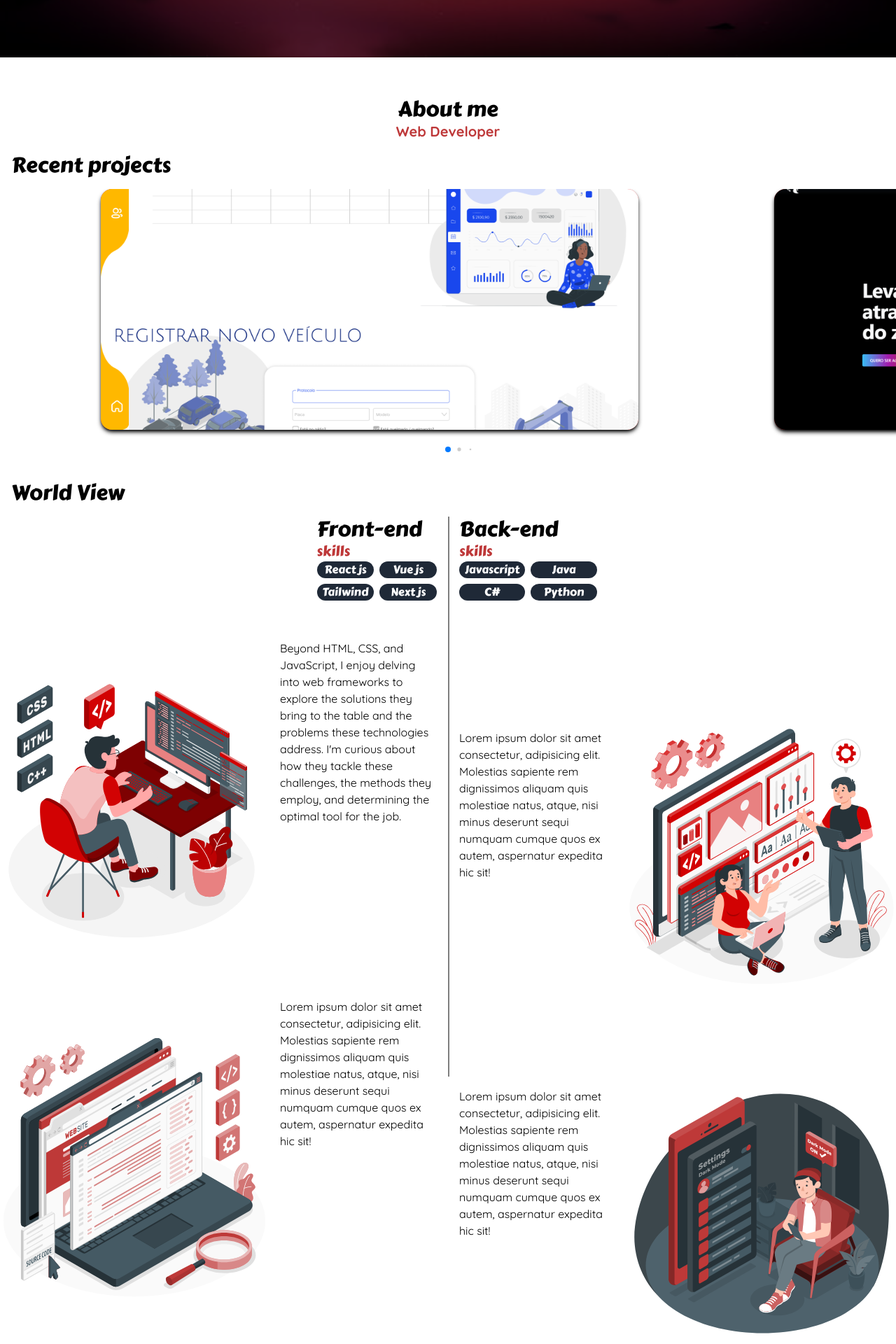
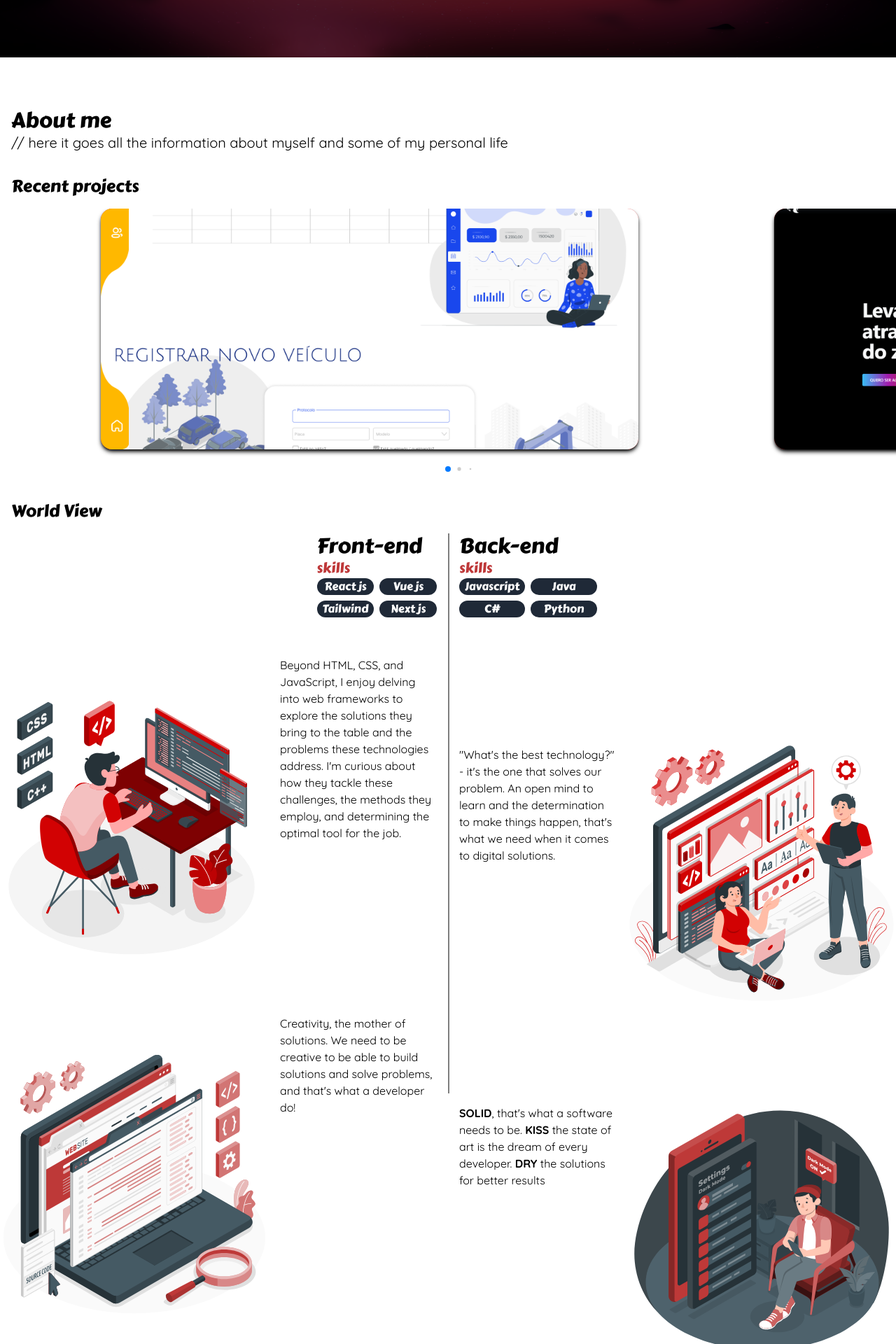
Before and after one commit to MachareteL/Portfolio, a React (Vite) app: page / in a window 1280 px wide. Shown: the part 718-2638 px from the top of the page at 70% size. Built offline with nearby package versions, Linux system fonts and the light colour scheme.

Commit message:
Merge remote-tracking branch 'refs/remotes/origin/main'

```diff
--- a/src/Index.tsx
+++ b/src/Index.tsx
@@ -21,7 +21,7 @@ export default function Index() {
     <>
       <div
         id="main"
-        className="relative h-screen bg-[url('assets/mbkpg.jpg')] bg-cover bg-fixed bg-center before:absolute before:left-0 before:top-0 before:z-10 before:h-full before:w-full before:bg-black before:opacity-70"
+        className="relative h-screen bg-[url('assets/mbkpg.png')] bg-cover bg-fixed bg-center before:absolute before:left-0 before:top-0 before:z-10 before:h-full before:w-full before:bg-black before:opacity-70"
       >
         <div className="ms:justify-between container relative z-20 mx-auto flex h-full flex-col items-center justify-center sm:flex-row sm:justify-between">
           <hgroup className="title order-2 p-10 text-3xl text-white sm:order-1 sm:text-6xl">
@@ -40,19 +40,20 @@ export default function Index() {
         </div>
       </div>
       <div className="bg-white py-4">
-        <hgroup className="mt-10 text-center">
+        <hgroup className="container mx-auto mt-10 p-4">
           <h1 className="title text-3xl">About me</h1>
-          <h2 className="quicksand text-xl font-bold text-wine">
-            Web Developer
-          </h2>
+          <div className="quicksand text-xl">
+            // here it goes all the information about myself and some of my
+            personal life
+          </div>
         </hgroup>
-        <h1 className="title container mx-auto p-4 text-3xl">
+        <h1 className="title container mx-auto p-4 text-2xl">
           Recent projects
         </h1>
         <SwipperComponent />
       </div>
       <div className="relative">
-        <h1 className="title container mx-auto p-4 text-3xl">World View</h1>
+        <h1 className="title container mx-auto p-4 text-2xl">World View</h1>
         <div className="absolute left-1/2 hidden h-screen w-px translate-x-1/2 bg-black lg:block" />
         <Skills />
         <div className="grid lg:grid-cols-2">
@@ -79,10 +80,10 @@ export default function Index() {
           <div className="flex lg:mt-32">
             <div className="flex">
               <p className="quicksand p-4">
-                Lorem ipsum dolor sit amet consectetur, adipisicing elit.
-                Molestias sapiente rem dignissimos aliquam quis molestiae natus,
-                atque, nisi minus deserunt sequi numquam cumque quos ex autem,
-                aspernatur expedita hic sit!
+                "What's the best technology?" <br /> - it's the one that solves
+                our problem. An open mind to learn and the determination to make
+                things happen, that's what we need when it comes to digital
+                solutions.
               </p>
             </div>
             <img
@@ -109,20 +110,17 @@ export default function Index() {
             />
             <div className="flex lg:order-2">
               <p className="quicksand p-4">
-                Lorem ipsum dolor sit amet consectetur, adipisicing elit.
-                Molestias sapiente rem dignissimos aliquam quis molestiae natus,
-                atque, nisi minus deserunt sequi numquam cumque quos ex autem,
-                aspernatur expedita hic sit!
+                Creativity, the mother of solutions. We need to be creative to
+                be able to build solutions and solve problems, and that's what a
+                developer do!
               </p>
             </div>
           </div>
           <div className="flex lg:mt-32">
             <div className="flex">
               <p className="quicksand p-4">
-                Lorem ipsum dolor sit amet consectetur, adipisicing elit.
-                Molestias sapiente rem dignissimos aliquam quis molestiae natus,
-                atque, nisi minus deserunt sequi numquam cumque quos ex autem,
-                aspernatur expedita hic sit!
+                <b>SOLID</b>, that's what a software needs to be. <b>KISS</b> the state of art
+                is the dream of every developer. <b>DRY</b> the solutions for better results
               </p>
             </div>
             <img
@@ -159,7 +157,7 @@ export default function Index() {
       <div className="relative h-screen bg-[url('assets/btmbkpg.jpg')] bg-cover bg-center before:absolute before:left-0 before:top-0 before:z-10 before:h-full before:w-full before:bg-black before:opacity-70">
         <div className="container relative z-20 mx-auto flex h-full flex-wrap items-center gap-4 px-4 xl:p-16">
           <h1 className="title py-4 text-5xl text-white">Get in touch</h1>
-          <div className="container mb-24 sm:mb-48 grid rounded-2xl border bg-gray-500 bg-opacity-30 text-white backdrop-blur-lg md:grid-cols-2">
+          <div className="container mb-24 grid rounded-2xl border bg-gray-500 bg-opacity-30 text-white backdrop-blur-lg sm:mb-48 md:grid-cols-2">
             <div className="px-4 py-2 ">
               <h1 className="title py-4 text-xl">
                 Reach me out in my social media
@@ -171,15 +169,30 @@ export default function Index() {
                 <div className="grid grid-rows-3 items-center">
                   <span className="flex items-center gap-2">
                     <img className="w-10" src={githubIcon} alt="" />
-                    Check my most recent projects in my github
+                    <p>
+                      Check my most recent projects in my{" "}
+                      <a href="" className="underline">
+                        github
+                      </a>
+                    </p>
                   </span>
                   <span className="flex items-center gap-2">
                     <img className="w-10" src={instagramIcon} alt="" />
-                    More of me in my instagram
+                    <p>
+                      More of me in my{" "}
+                      <a href="" className="underline">
+                        instagram
+                      </a>
+                    </p>
                   </span>
                   <span className="flex items-center gap-2">
                     <img className="w-10" src={linkedinIcon} alt="" />
-                    Some of my career at my linkedin
+                    <p>
+                      Some of my career at my{" "}
+                      <a href="" className="underline">
+                        linkedin
+                      </a>
+                    </p>
                   </span>
                 </div>
                 <img src={phoneAmico} alt="" className="w-96" />
@@ -212,7 +225,7 @@ export default function Index() {
                 <input
                   type="submit"
                   value="Send"
-                  className="my-2 justify-self-end text-clip rounded-md bg-white px-4 py-2 font-bold text-black mix-blend-multiply"
+                  className="my-2 cursor-pointer justify-self-end text-clip rounded-md bg-white px-4 py-2 font-bold text-black mix-blend-multiply hover:opacity-90"
                 />
               </form>
             </div>
```
Also changed, not shown: src/assets/mbkpg.png (added), 1 other file (tests, documents, lock files or other folders).
